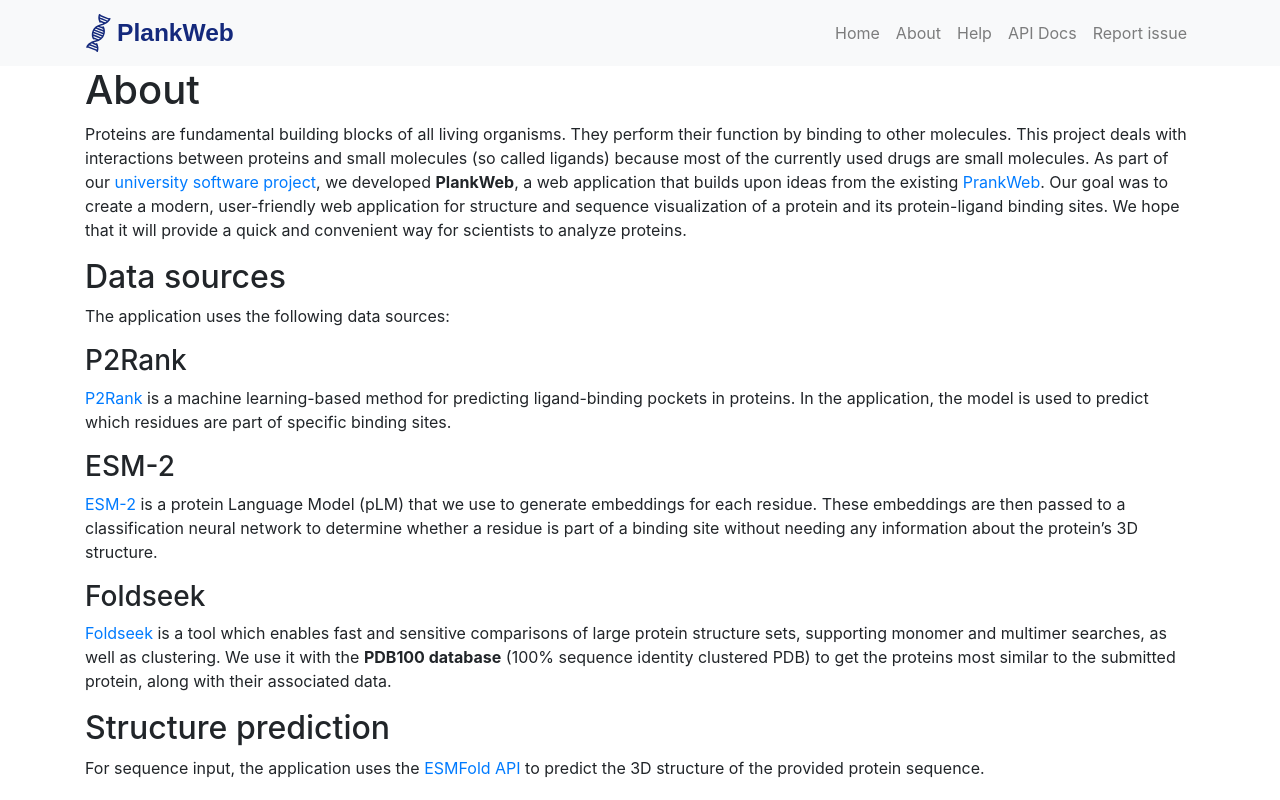
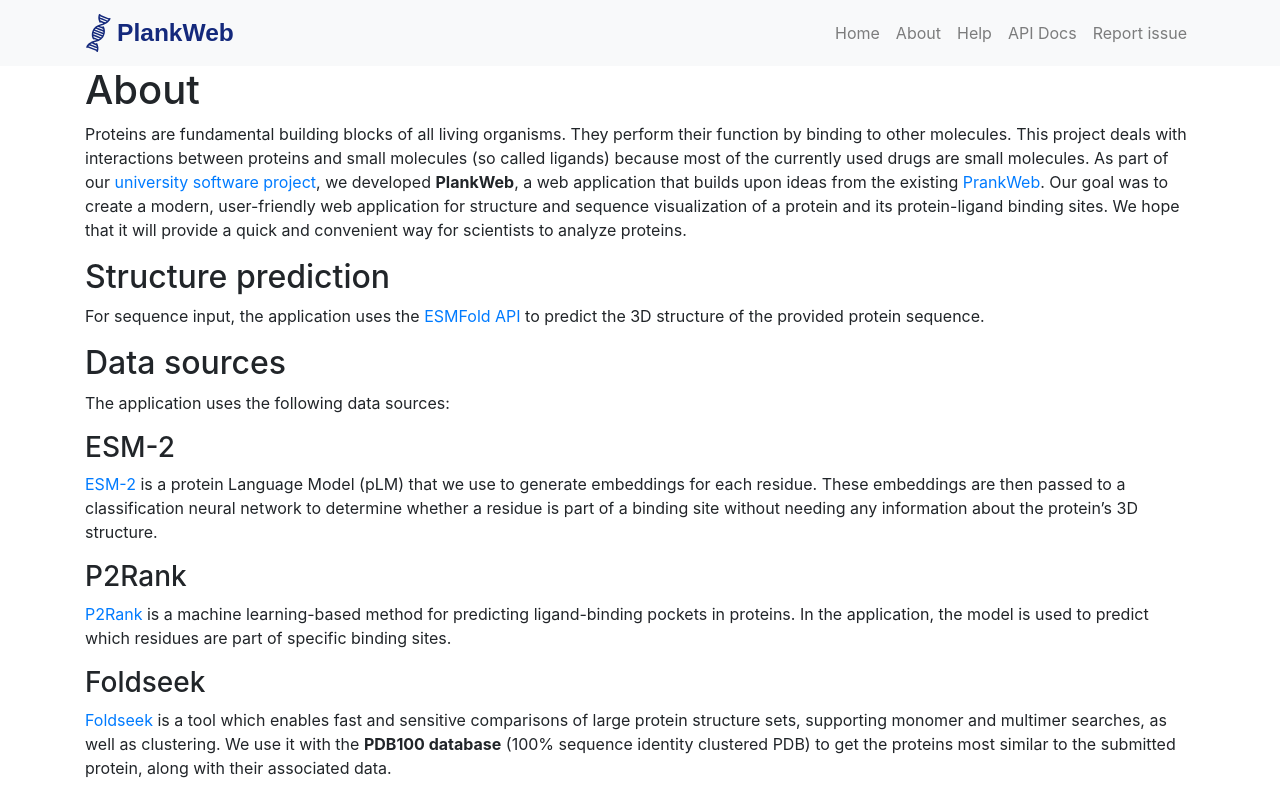
Before and after one commit to milantru/prankweb, a React (Vite) app in the folder src/frontend/: page /about in a window 1280 px wide. Built offline with nearby package versions, Linux system fonts and the light colour scheme.

Commit message:
Update About page (mostly content order)

```diff
--- a/src/frontend/src/pages/about/About.tsx
+++ b/src/frontend/src/pages/about/About.tsx
@@ -18,16 +18,15 @@
                 and convenient way for scientists to analyze proteins.
             </p>
 
+            <h2 id="structure-prediction">Structure prediction</h2>
+            <p>
+                For sequence input, the application uses the <a href="https://esmatlas.com/resources?action=fold" target="_blank" rel="noopener noreferrer">ESMFold&nbsp;API&nbsp;</a>
+                to predict the 3D structure of the provided protein sequence.
+            </p>
+
             <h2 id="data-sources">Data sources</h2>
             <p>
                 The application uses the following data sources:
-            </p>
-
-            <h3 id="p2rank">P2Rank</h3>
-            <p>
-                <a href="https://github.com/cusbg/p2rank-framework" target="_blank" rel="noopener noreferrer">P2Rank</a> is
-                a machine learning-based method for predicting ligand-binding pockets in proteins.
-                In the application, the model is used to predict which residues are part of specific binding sites.
             </p>
 
             <h3 id="esm2">ESM-2</h3>
@@ -38,6 +37,13 @@
                 a residue is part of a binding site without needing any information about the protein’s 3D structure.
             </p>
 
+            <h3 id="p2rank">P2Rank</h3>
+            <p>
+                <a href="https://github.com/cusbg/p2rank-framework" target="_blank" rel="noopener noreferrer">P2Rank</a> is
+                a machine learning-based method for predicting ligand-binding pockets in proteins.
+                In the application, the model is used to predict which residues are part of specific binding sites.
+            </p>
+
             <h3 id="foldseek">Foldseek</h3>
             <p>
                 <a href="https://github.com/steineggerlab/foldseek" target="_blank" rel="noopener noreferrer">Foldseek</a> is a
@@ -45,14 +51,6 @@
                 supporting monomer and multimer searches, as well as clustering. We use it with the <strong>PDB100 database</strong> (100% sequence identity clustered PDB) to get
                 the proteins most similar to the submitted protein, along with their associated data.
             </p>
-
-            <h2 id="structure-prediction">Structure prediction</h2>
-            <p>
-                For sequence input, the application uses the <a href="https://esmatlas.com/resources?action=fold" target="_blank" rel="noopener noreferrer">ESMFold&nbsp;API&nbsp;</a>
-                to predict the 3D structure of the provided protein sequence.
-            </p>
-
-            {/* <Footer /> */}
         </div>
     );
 }
```
